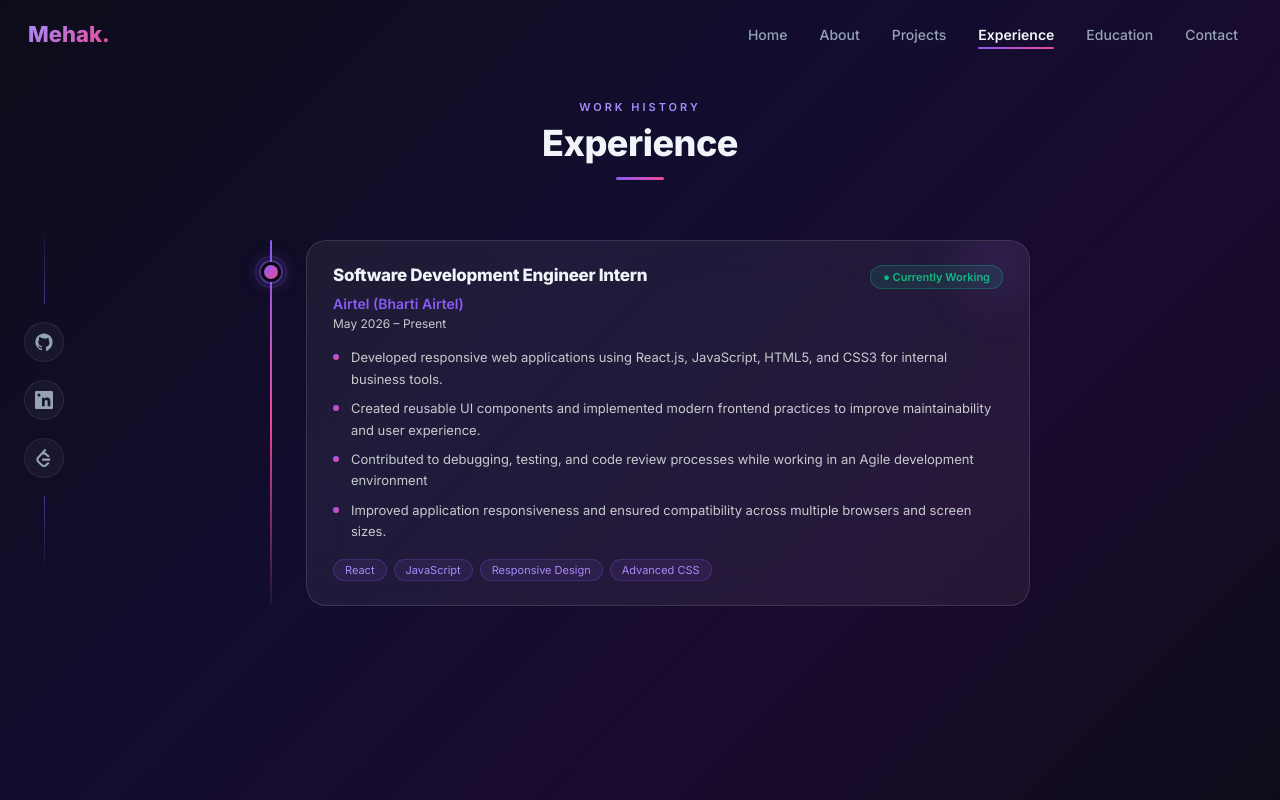
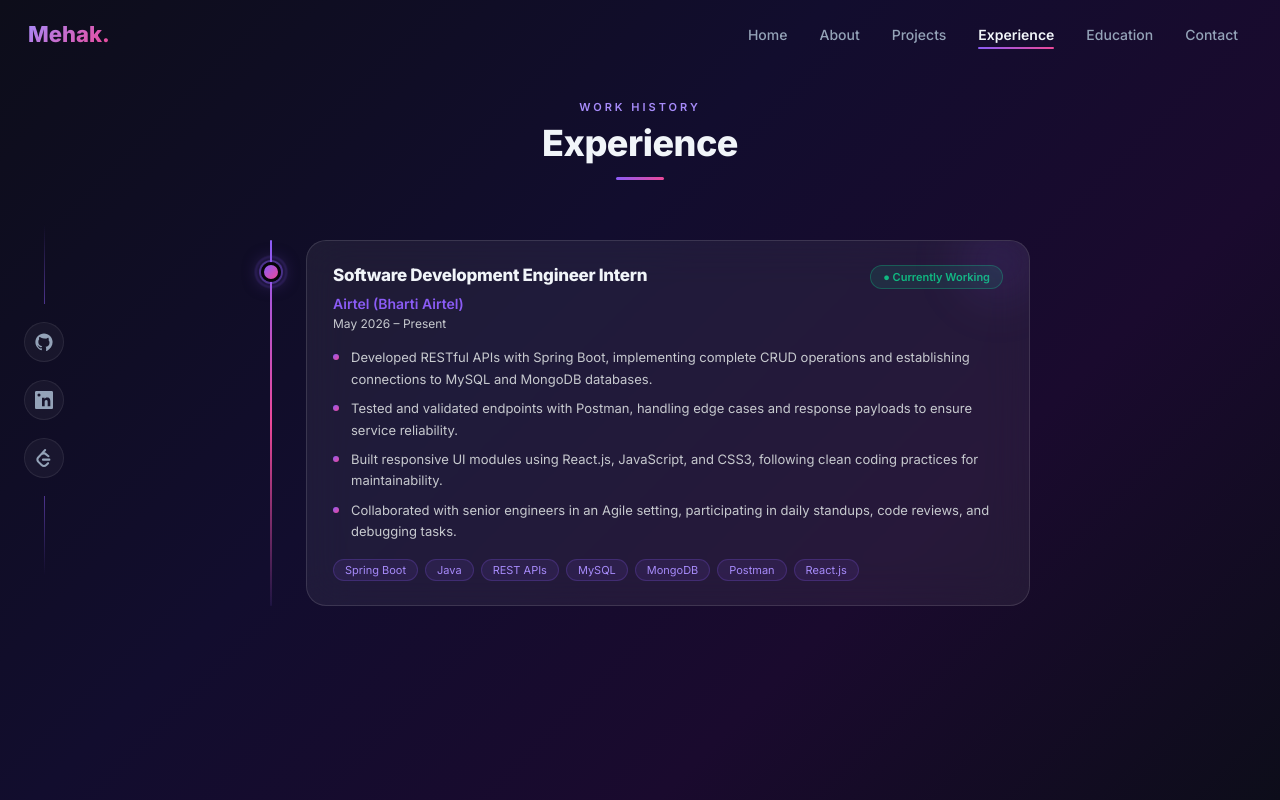
Before and after one commit to mmalik2004/My-Portfolio, a React (Vite) app: page /experience in a window 1280 px wide. Built offline with nearby package versions, Linux system fonts and the light colour scheme.

Commit message:
Update Experience section with new job details

```diff
--- a/src/pages/Experience.jsx
+++ b/src/pages/Experience.jsx
@@ -9,13 +9,13 @@ const EXPERIENCES = [
     period: 'May 2026 – Present',
     type: 'active',
     badge: '● Currently Working',
-    bullets: [
-      'Developed responsive web applications using React.js, JavaScript, HTML5, and CSS3 for internal business tools.',
-      'Created reusable UI components and implemented modern frontend practices to improve maintainability and user experience.',
-      'Contributed to debugging, testing, and code review processes while working in an Agile development environment',
-      'Improved application responsiveness and ensured compatibility across multiple browsers and screen sizes.',
-    ],
-    tags: ['React', 'JavaScript', 'Responsive Design', 'Advanced CSS'],
+   bullets: [
+    'Developed RESTful APIs with Spring Boot, implementing complete CRUD operations and establishing connections to MySQL and MongoDB databases.',
+    'Tested and validated endpoints with Postman, handling edge cases and response payloads to ensure service reliability.',
+    'Built responsive UI modules using React.js, JavaScript, and CSS3, following clean coding practices for maintainability.',
+    'Collaborated with senior engineers in an Agile setting, participating in daily standups, code reviews, and debugging tasks.',
+  ],
+  tags: ['Spring Boot', 'Java', 'REST APIs', 'MySQL', 'MongoDB', 'Postman', 'React.js'],
     dotActive: true,
   },
 ];
```
